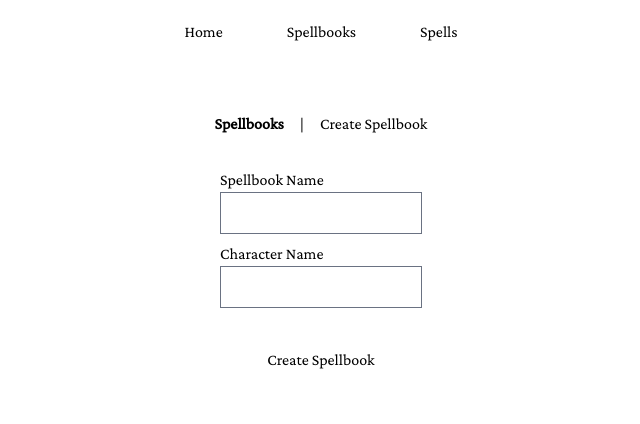
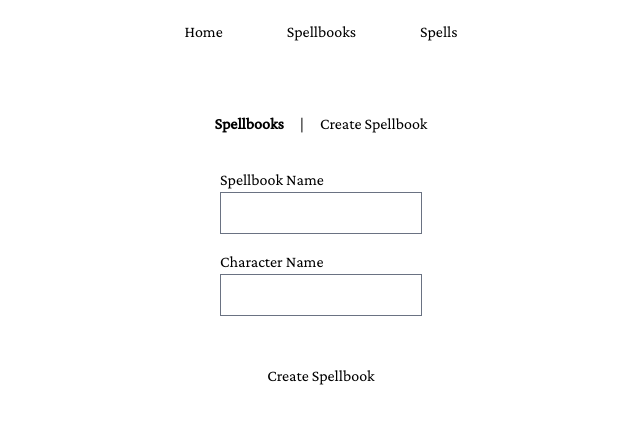
Before and after one commit to 1ezzy/cauldron, a SvelteKit app: page /spellbooks/create in a window 1280 px wide. Shown: the top 424 px of the page, without its empty margins (319-959 px from the left). Built offline with nearby package versions, Linux system fonts and the light colour scheme.

Commit message:
reusable page block + null checkin + cleanup

```diff
--- /dev/null
+++ b/src/lib/components/PageBlock.svelte
@@ -0,0 +1,35 @@
+<script lang="ts">
+	import type { Snippet } from 'svelte';
+
+	let {
+		children,
+		gapsize,
+		center,
+		title,
+		subtitle
+	}: { children: Snippet; gapsize: number; center?: boolean; title: string; subtitle?: string } =
+		$props();
+</script>
+
+{#snippet headerTitle(title: string)}
+	<span class="font-bold">{title}</span>
+{/snippet}
+
+{#snippet headerWithSubtitle(title: string, subtitle?: string)}
+	<div class="flex gap-4">
+		{@render headerTitle(title)}
+		<span>|</span>
+		<span>{subtitle}</span>
+	</div>
+{/snippet}
+
+<div
+	class={[['flex flex-1 flex-col items-center'], `gap-${gapsize}`, { 'justify-center': center }]}
+>
+	{#if !!subtitle}
+		{@render headerWithSubtitle(title, subtitle)}
+	{:else}
+		{@render headerTitle(title)}
+	{/if}
+	{@render children()}
+</div>
--- a/src/routes/+page.svelte
+++ b/src/routes/+page.svelte
@@ -1,17 +1,13 @@
 <script lang="ts">
+	import PageBlock from '$lib/components/PageBlock.svelte';
 </script>
 
 <svelte:head>
 	<title>Cauldron</title>
 </svelte:head>
-<div class="flex flex-col items-center justify-center gap-32">
-	<div class="flex gap-4">
-		<span class="font-bold">Cauldron</span>
-		<span>|</span>
-		<span>5e Spellbook Generator and Spell Wiki</span>
-	</div>
+<PageBlock title="Cauldron" subtitle="5e Spellbook Generator and Spell Wiki" gapsize={32} center>
 	<div class="flex flex-col items-center gap-8">
 		<a href="/spellbooks/create">Create New Spellbook</a>
 		<a href="/spells">View Spells</a>
 	</div>
-</div>
+</PageBlock>
--- a/src/routes/spellbooks/+page.svelte
+++ b/src/routes/spellbooks/+page.svelte
@@ -1,6 +1,7 @@
 <script lang="ts">
 	import { onMount } from 'svelte';
 	import type { Spellbook } from '@prisma/client';
+	import PageBlock from '$lib/components/PageBlock.svelte';
 
 	let spellbooks = $state<Spellbook[]>([]);
 
@@ -21,10 +22,11 @@
 <svelte:head>
 	<title>Cauldron | Spellbooks</title>
 </svelte:head>
+<PageBlock title="Spellbooks" gapsize={8}>
 	<div class="flex flex-col items-center gap-4">
-	<span class="mb-4 font-bold">Spellbooks</span>
 		{#each spellbooks as spellbook}
 			<a href={`/spellbooks/${spellbook.url}`}>{spellbook.spellbook_name}</a>
 		{/each}
 		<a class="mt-auto md:mt-0" href="/spellbooks/create">Create New Spellbook</a>
 	</div>
+</PageBlock>
--- a/src/routes/spellbooks/[spellbookName]/+page.svelte
+++ b/src/routes/spellbooks/[spellbookName]/+page.svelte
@@ -3,8 +3,9 @@
 	import type { Spell, Spellbook } from '@prisma/client';
 	import { page } from '$app/state';
 	import SpellDetails from '$lib/components/SpellDetails.svelte';
+	import PageBlock from '$lib/components/PageBlock.svelte';
 
-	let spellbook = $state<Spellbook>();
+	let spellbook = $state<Spellbook | undefined>();
 	let spellbooks = $state<Spellbook[]>();
 	let spellbookSlug = $state(page.params.spellbookName);
 
@@ -19,12 +20,15 @@
 	async function getSpellbooks() {
 		const savedSpellbooks = localStorage.getItem('spellbooks');
 		if (!savedSpellbooks) {
-			loadingSpells = false;
 			return;
 		}
 
 		spellbooks = JSON.parse(savedSpellbooks);
-		spellbook = spellbooks?.find((book: Spellbook) => book.url === spellbookSlug);
+		if (!spellbooks) {
+			return;
+		}
+
+		spellbook = spellbooks.find((book: Spellbook) => book.url === spellbookSlug);
 
 		if (spellbook) {
 			spells = await getSpells(spellbook);
@@ -75,19 +79,18 @@
 <svelte:head>
 	<title>Cauldron | {spellbook?.spellbook_name}</title>
 </svelte:head>
-<div class="flex flex-1 flex-col items-center gap-8">
-	<div class="flex gap-4">
-		<span class="mb-4 font-bold"> {spellbook?.spellbook_name}</span>
-		<span>|</span>
-		<span>A spellbook for {spellbook?.character_name}</span>
-	</div>
-
+{#if spellbook}
+	<PageBlock
+		title={spellbook.spellbook_name}
+		subtitle={`A spellbook for ${spellbook?.character_name}`}
+		gapsize={8}
+	>
 		<div
 			class="flex w-full flex-1 flex-col justify-start gap-16
 		md:flex-row md:justify-center md:gap-4 md:overflow-y-hidden"
 		>
 			<div
-			class="flex flex-col items-center gap-2 border
+				class="flex flex-col items-center gap-2 border text-center
 			md:flex-1 md:basis-1/4 md:p-8"
 			>
 				<span>Spells:</span>
@@ -125,4 +128,5 @@
 				{/if}
 			</div>
 		</div>
-</div>
+	</PageBlock>
+{/if}
--- a/src/routes/spellbooks/create/+page.svelte
+++ b/src/routes/spellbooks/create/+page.svelte
@@ -1,4 +1,5 @@
 <script lang="ts">
+	import PageBlock from '$lib/components/PageBlock.svelte';
 	import { stringToIndex } from '$lib/utils/string-utils';
 	import type { Spellbook } from '@prisma/client';
 
@@ -31,13 +32,8 @@
 <svelte:head>
 	<title>Cauldron | Create Spellbook</title>
 </svelte:head>
-<div class="flex flex-col items-center gap-4">
-	<div class="mb-4 flex gap-4">
-		<span class="font-bold">Spellbooks</span>
-		<span>|</span>
-		<span>Create Spellbook</span>
-	</div>
-	<div class="flex flex-col gap-2">
+<PageBlock title="Spellbooks" subtitle="Create Spellbook" gapsize={8}>
+	<div class="flex flex-col gap-4">
 		<div class="flex flex-col">
 			<label for="spellbook_name">Spellbook Name</label>
 			<input id="spellbook_name" type="text" required bind:value={newSpellbook.spellbook_name} />
@@ -48,4 +44,4 @@
 		</div>
 		<button class="mt-8" onclick={() => saveSpellbooks()}>Create Spellbook</button>
 	</div>
-</div>
+</PageBlock>
--- a/src/routes/spells/+page.svelte
+++ b/src/routes/spells/+page.svelte
@@ -1,18 +1,20 @@
 <script lang="ts">
+	import type { Spell } from '@prisma/client';
+	import PageBlock from '$lib/components/PageBlock.svelte';
 	import { stringToIndex } from '$lib/utils/string-utils';
 	import type { PageProps } from './$types';
 
 	let { data }: PageProps = $props();
+	let spells = data.spellsItem;
 </script>
 
 <svelte:head>
 	<title>Cauldron | Spells</title>
 </svelte:head>
-<div class="flex flex-col items-center gap-4">
-	<span class="mb-4 font-bold">Spells</span>
+<PageBlock title="Spells" gapsize={8}>
 	<div class="flex flex-col items-center gap-2">
-		{#each data.spellsItem.splice(0, 10) as spell}
+		{#each spells.splice(0, 10) as spell}
 			<a href={`spells/${stringToIndex(spell.name.toLowerCase())}`}>{spell.name}</a>
 		{/each}
 	</div>
-</div>
+</PageBlock>
--- a/src/routes/spells/[spellName]/+page.svelte
+++ b/src/routes/spells/[spellName]/+page.svelte
@@ -1,9 +1,10 @@
 <script lang="ts">
 	import { onMount } from 'svelte';
+	import type { Spellbook } from '@prisma/client';
 	import { formatSpellLevel } from '$lib/utils/string-utils';
 	import SpellDetails from '$lib/components/SpellDetails.svelte';
+	import PageBlock from '$lib/components/PageBlock.svelte';
 	import type { PageProps } from './$types';
-	import type { Spellbook } from '@prisma/client';
 
 	let { data }: PageProps = $props();
 
@@ -40,14 +41,12 @@
 <svelte:head>
 	<title>Cauldron | Spellbooks</title>
 </svelte:head>
-<div class="flex flex-col items-center gap-8">
-	<div class="flex flex-col items-center gap-2">
-		<div class="flex gap-4">
-			<span class="font-bold">{data.spellItem.name}</span>
-			<span>|</span>
-			<span>{formatSpellLevel(data.spellItem.level, data.spellItem.school.name)}</span>
-		</div>
-		<button onclick={() => addToSpellbook(data.spellItem.id)}>Add To Spellbook</button>
-	</div>
+<PageBlock
+	title={data.spellItem.name}
+	subtitle={formatSpellLevel(data.spellItem.level, data.spellItem.school.name)}
+	gapsize={8}
+>
+	<button onclick={() => addToSpellbook(data.spellItem.id)}>Add To Spellbook</button>
+
 	<SpellDetails spell={data.spellItem} />
-</div>
+</PageBlock>
```
Lines whose indentation alone changed are shown as unchanged.
